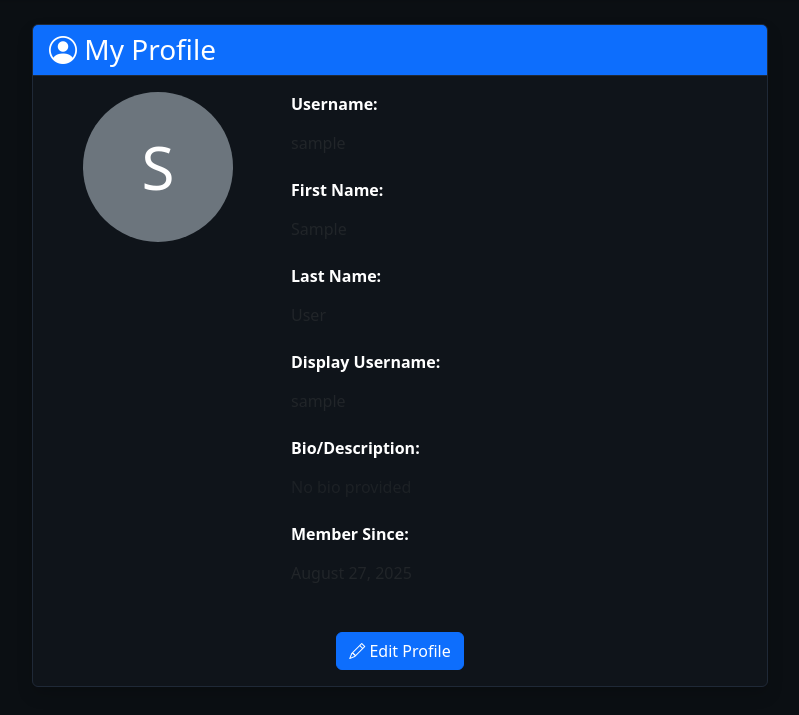
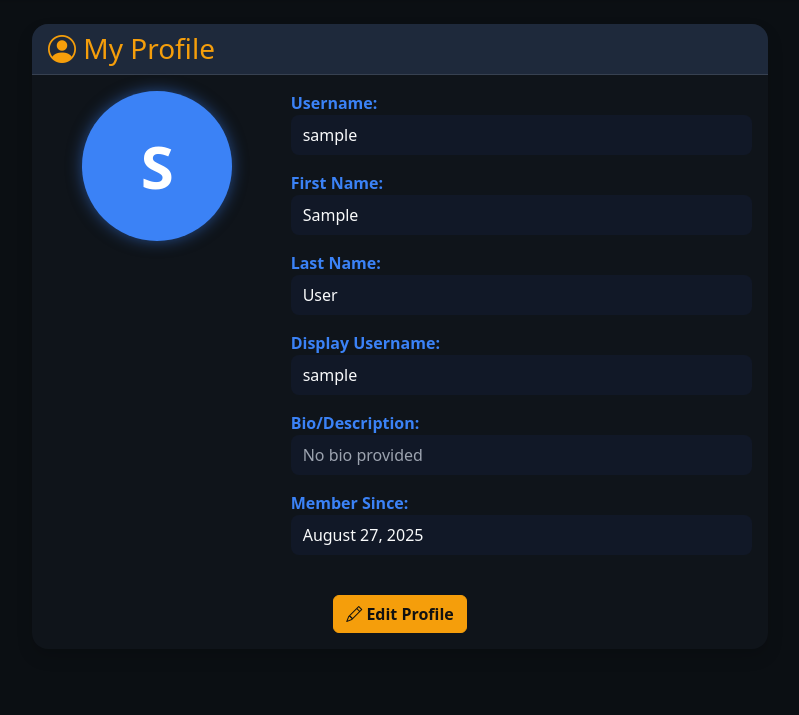
Before and after one commit to Masud-hasan9664/vibevideos, a Django app: page /profile/ in a window 1280 px wide. Shown: the part 85-800 px from the top of the page, without its empty margins (240-1039 px from the left). Run offline with Django 4.2, Linux system fonts and the light colour scheme; the visitor is signed in with stand-in values (Sample User, id 1); data comes from the database, SQL or seed files in the repository.

Commit message:
Update profile.html

```diff
--- a/accounts/templates/accounts/profile.html
+++ b/accounts/templates/accounts/profile.html
@@ -1,76 +1,144 @@
 {% extends 'videos/base.html' %}
 
 {% block content %}
+<style>
+    /* Profile page theme */
+    .profile-card {
+        background: #0f141a;
+        color: #e5e7eb;
+        border: none;
+        border-radius: 16px;
+        box-shadow: 0 6px 20px rgba(0,0,0,0.45);
+    }
+    .profile-card .card-header {
+        background: #1e293b;
+        border-bottom: 1px solid #374151;
+        color: #f59e0b; /* amber */
+        border-radius: 16px 16px 0 0;
+    }
+    .profile-label {
+        color: #3b82f6; /* blue labels */
+        font-weight: 600;
+    }
+    .profile-value {
+        color: #f9fafb; /* white values */
+        background: #111827;
+        padding: 0.5rem 0.75rem;
+        border-radius: 8px;
+    }
+    .profile-value span {
+        color: #9ca3af; /* muted gray when no value */
+    }
+    .profile-avatar {
+        width: 150px;
+        height: 150px;
+        border-radius: 50%;
+        object-fit: cover;
+        border: 3px solid #f59e0b;
+        box-shadow: 0 0 15px rgba(245,158,11,0.5);
+    }
+    .avatar-fallback {
+        width: 150px;
+        height: 150px;
+        border-radius: 50%;
+        font-size: 60px;
+        font-weight: 700;
+        background: #3b82f6;
+        color: white;
+        display: flex;
+        align-items: center;
+        justify-content: center;
+        box-shadow: 0 0 15px rgba(59,130,246,0.5);
+    }
+    .btn-amber {
+        background: #f59e0b;
+        border-color: #f59e0b;
+        color: #111;
+        font-weight: 600;
+    }
+    .btn-amber:hover {
+        background: #d97706;
+        border-color: #d97706;
+        color: #fff;
+    }
+</style>
+
 <div class="row justify-content-center">
     <div class="col-md-8">
-        <div class="card shadow">
-            <div class="card-header bg-primary text-white">
+        <div class="card profile-card shadow">
+            <div class="card-header">
                 <h3 class="mb-0"><i class="bi bi-person-circle"></i> My Profile</h3>
             </div>
             <div class="card-body">
                 <div class="row">
+                    <!-- Avatar -->
                     <div class="col-md-4 text-center">
                         {% if user_profile.picture %}
-                            <img src="{{ user_profile.picture.url }}" alt="Profile Picture" class="img-fluid rounded-circle mb-3" style="width: 150px; height: 150px; object-fit: cover;">
+                            <img src="{{ user_profile.picture.url }}"
+                                 alt="Profile Picture"
+                                 class="profile-avatar mb-3">
                         {% else %}
-                            <div class="bg-secondary rounded-circle mx-auto mb-3 d-flex align-items-center justify-content-center text-white" style="width: 150px; height: 150px; font-size: 60px;">
+                            <div class="avatar-fallback mx-auto mb-3">
                                 {{ user.username|slice:":1"|upper }}
                             </div>
                         {% endif %}
                     </div>
+
+                    <!-- Info -->
                     <div class="col-md-8">
                         <div class="mb-3">
-                            <label class="form-label fw-bold">Username:</label>
-                            <p class="form-control-plaintext">{{ user.username }}</p>
+                            <label class="profile-label">Username:</label>
+                            <p class="profile-value">{{ user.username }}</p>
                         </div>
 
                         <div class="mb-3">
-                            <label class="form-label fw-bold">First Name:</label>
-                            <p class="form-control-plaintext">
+                            <label class="profile-label">First Name:</label>
+                            <p class="profile-value">
                                 {% if user.first_name %}
                                     {{ user.first_name }}
                                 {% else %}
-                                    <span class="text-muted">Not provided</span>
+                                    <span>Not provided</span>
                                 {% endif %}
                             </p>
                         </div>
 
                         <div class="mb-3">
-                            <label class="form-label fw-bold">Last Name:</label>
-                            <p class="form-control-plaintext">
+                            <label class="profile-label">Last Name:</label>
+                            <p class="profile-value">
                                 {% if user.last_name %}
                                     {{ user.last_name }}
                                 {% else %}
-                                    <span class="text-muted">Not provided</span>
+                                    <span>Not provided</span>
                                 {% endif %}
                             </p>
                         </div>
 
                         <div class="mb-3">
-                            <label class="form-label fw-bold">Display Username:</label>
-                            <p class="form-control-plaintext">{{ user_profile.username }}</p>
+                            <label class="profile-label">Display Username:</label>
+                            <p class="profile-value">{{ user_profile.username }}</p>
                         </div>
 
                         <div class="mb-3">
-                            <label class="form-label fw-bold">Bio/Description:</label>
-                            <p class="form-control-plaintext">
+                            <label class="profile-label">Bio/Description:</label>
+                            <p class="profile-value">
                                 {% if user_profile.description %}
                                     {{ user_profile.description }}
                                 {% else %}
-                                    <span class="text-muted">No bio provided</span>
+                                    <span>No bio provided</span>
                                 {% endif %}
                             </p>
                         </div>
 
                         <div class="mb-3">
-                            <label class="form-label fw-bold">Member Since:</label>
-                            <p class="form-control-plaintext">{{ user.date_joined|date:"F d, Y" }}</p>
+                            <label class="profile-label">Member Since:</label>
+                            <p class="profile-value">{{ user.date_joined|date:"F d, Y" }}</p>
                         </div>
                     </div>
                 </div>
 
+                <!-- Edit Button -->
                 <div class="text-center mt-4">
-                    <a href="{% url 'profile_edit' %}" class="btn btn-primary">
+                    <a href="{% url 'profile_edit' %}" class="btn btn-amber">
                         <i class="bi bi-pencil"></i> Edit Profile
                     </a>
                 </div>
```
